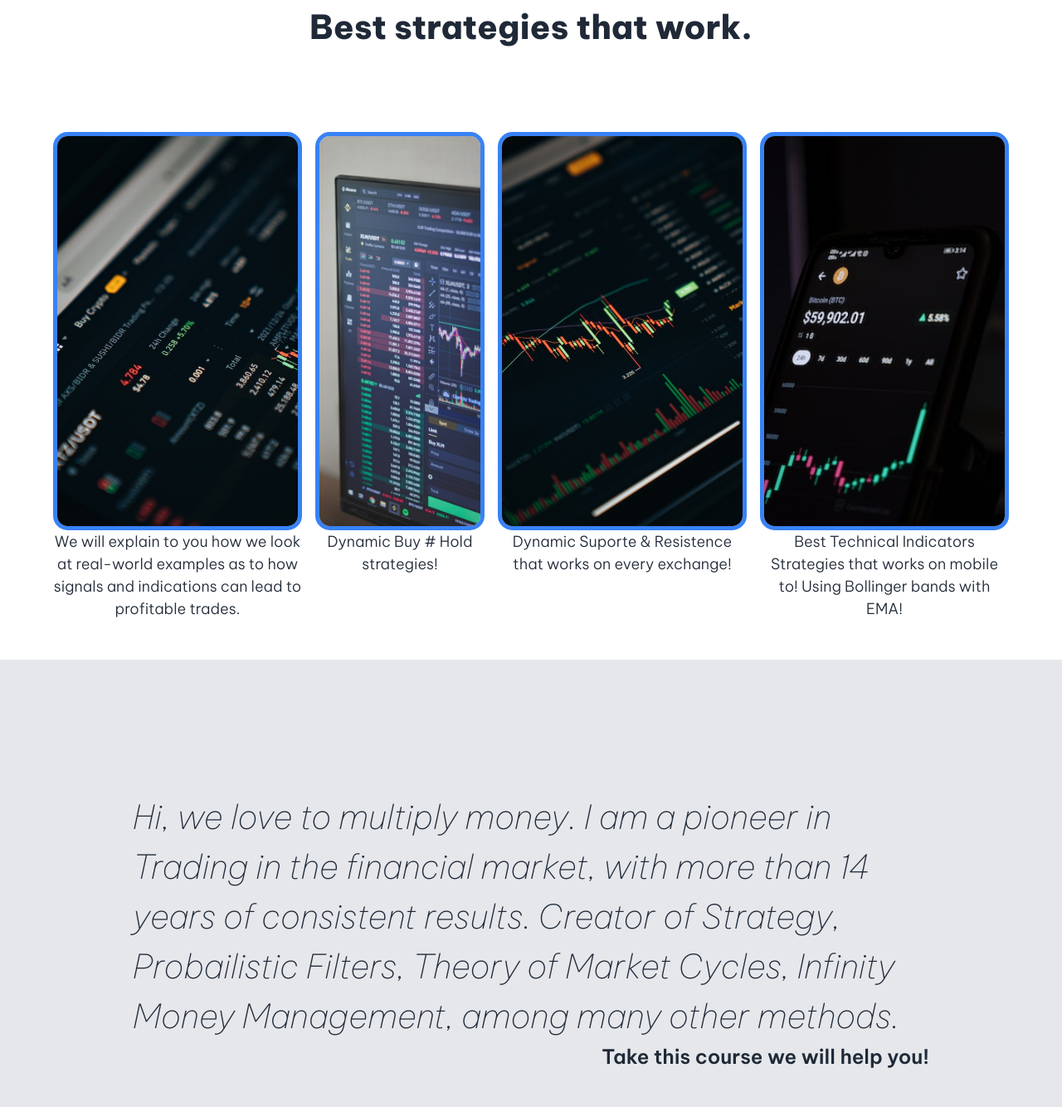
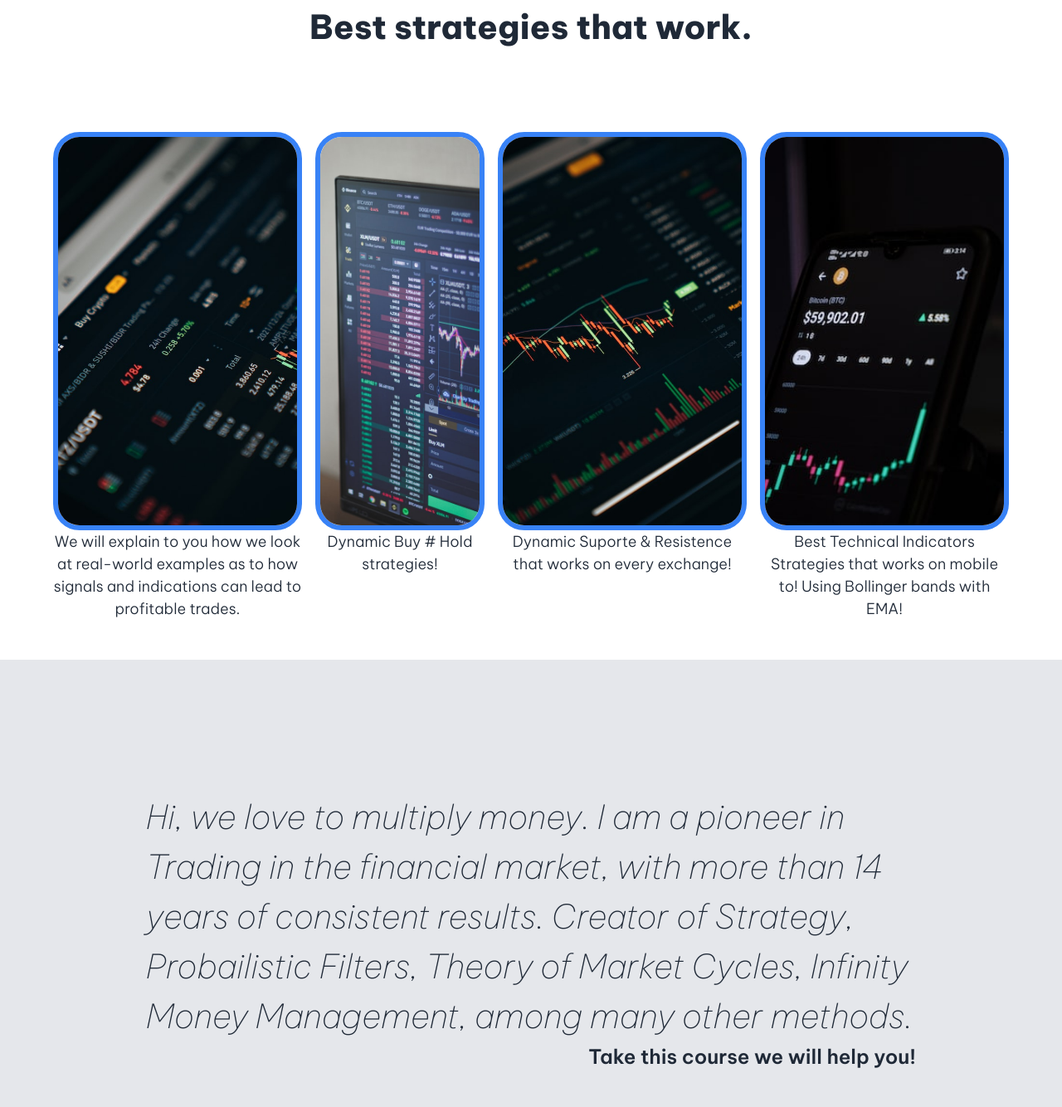
Before and after one commit to andriel300/trader-landing-page, a website built with Vite: page index.html in a window 1280 px wide. Shown: the part 766-2100 px from the top of the page at 83% size. Built offline with nearby package versions, Linux system fonts and the light colour scheme.

Commit message:
centering the divs and fix borders

```diff
--- a/index.html
+++ b/index.html
@@ -142,16 +142,20 @@
                 </div>
             </section>
             <section class="padding-block-1000 quotation | bg-neutral-300">
-                <p class="fs-secondary-text fw-thin font-style-italic">
-                    Hi, we love to multiply money. I am a pioneer in Trading in
-                    the financial market, with more than 14 years of consistent
-                    results. Creator of Strategy, Probailistic Filters, Theory
-                    of Market Cycles, Infinity Money Management, among many
-                    other methods.
-                </p>
-                <p class="text2 fs-large-400 fw-semibold">
+                <div class="container">
+                    <div class="even-columns">
+                        <p class="fs-secondary-text fw-thin font-style-italic">
+                            Hi, we love to multiply money. I am a pioneer in
+                            Trading in the financial market, with more than 14
+                            years of consistent results. Creator of Strategy,
+                            Probailistic Filters, Theory of Market Cycles,
+                            Infinity Money Management, among many other methods.
+                        </p>
+                    </div>
+                    <p class="text2 fs-large-400 fw-semibold">
                     Take this course we will help you!
-                </p>
+                    </p>
+                </div>
             </section>
 
             <section class="padding-block-900 cta">
--- a/style.css
+++ b/style.css
@@ -335,21 +335,20 @@ h6 {
 }
 
 .rounded {
-    border-radius: 0.75rem;
-    border: 5px solid #3882f6;
-    border-radius: 1.1rem;
+    border: 6px solid #3882f6;
+    border-radius: 2rem;
 }
 
 .info img {
-    -webkit-transform: scale(1);
+    -webkit-transform: scale(1.1);
     transform: scale(1);
     -webkit-transition: 0.3s ease-in-out;
     transition: 0.3s ease-in-out;
 }
 
 .info:hover img {
-    -webkit-transform: scale(1.2);
-    transform: scale(1.2);
+    -webkit-transform: scale(1.1);
+    transform: scale(1.1);
 }
 
 .text-center {
```
